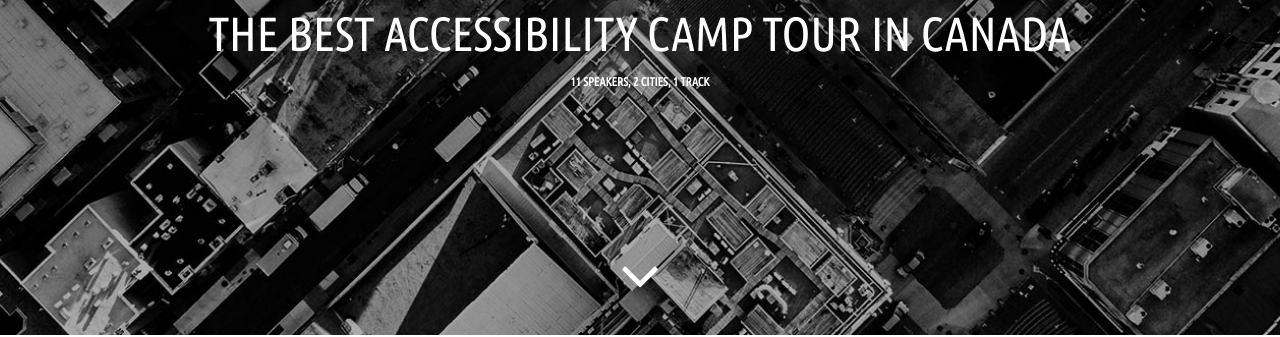
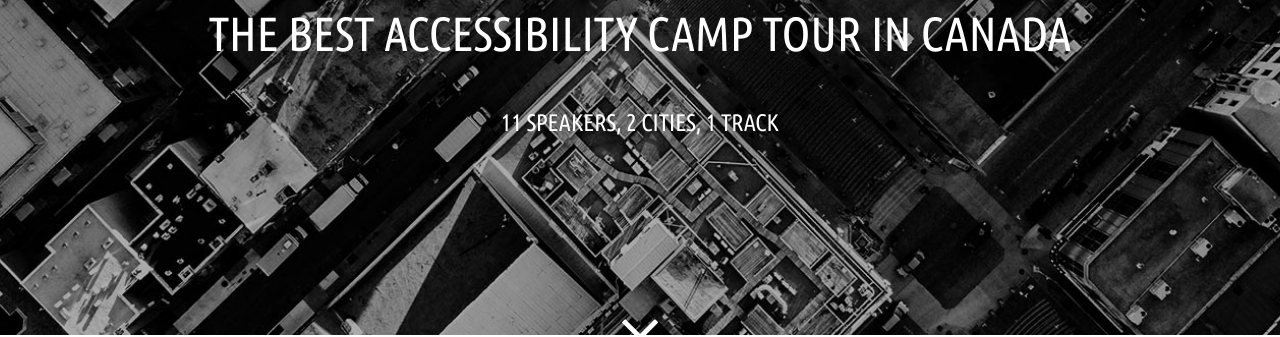
Before and after one commit to accessibility/a11ytour, a plain HTML site: page index.html in a window 1280 px wide. Shown: the part 465-802 px from the top of the page. Drawn offline with nearby package versions, Linux system fonts and the light colour scheme.

Commit message:
more bg test

```diff
--- a/index.html
+++ b/index.html
@@ -76,13 +76,11 @@
             <div class="row">
               <div class="col-sm-10 col-sm-offset-1">
                 <h2 class="white">The best accessibility camp tour in Canada</h2>
-                        <div class="timeline-item">
-          <div class="timeline-content">
-                <h3 class="mrgn-50-top label label-main">
+
+                <h3 class="mrgn-50-top">
                 11 speakers, 2 cities, 1 track
                 </h3>
-                          </div>
-                </div>
+
               </div>
             </div>
           </div>
```
